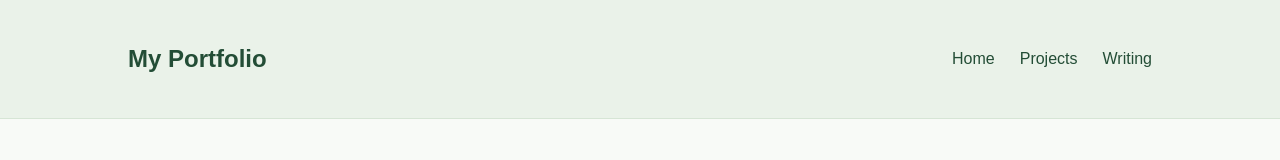
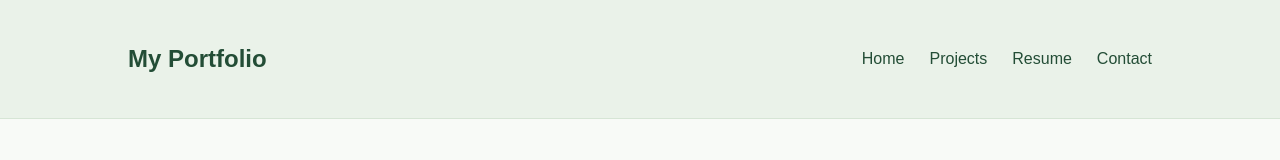
Before and after one commit to Tanisha7320/Portfolio, a plain HTML site: page gradient-descent.html in a window 1280 px wide. Shown: the top 160 px of the page. Drawn offline with nearby package versions, Linux system fonts and the light colour scheme.

Commit message:
fix contact info + resume

```diff
--- a/gradient-descent.html
+++ b/gradient-descent.html
@@ -25,14 +25,19 @@
 </head>
 
 <body>
+
 <nav>
     <h2>My Portfolio</h2>
     <div class="nav-links">
         <a href="index.html">Home</a>
         <a href="index.html#projects">Projects</a>
-            <a href="index.html#writing">Writing</a>
+        <a href="resume.pdf" target="_blank" rel="noopener noreferrer">
+            Resume
+        </a>
+        <a href="index.html#contact">Contact</a>
     </div>
 </nav>
+
 
     <main>
         <a href="index.html#projects" class="back-link">
```
Also changed, not shown: index.html (+9 -5 lines). Lines whose indentation alone changed are shown as unchanged.
